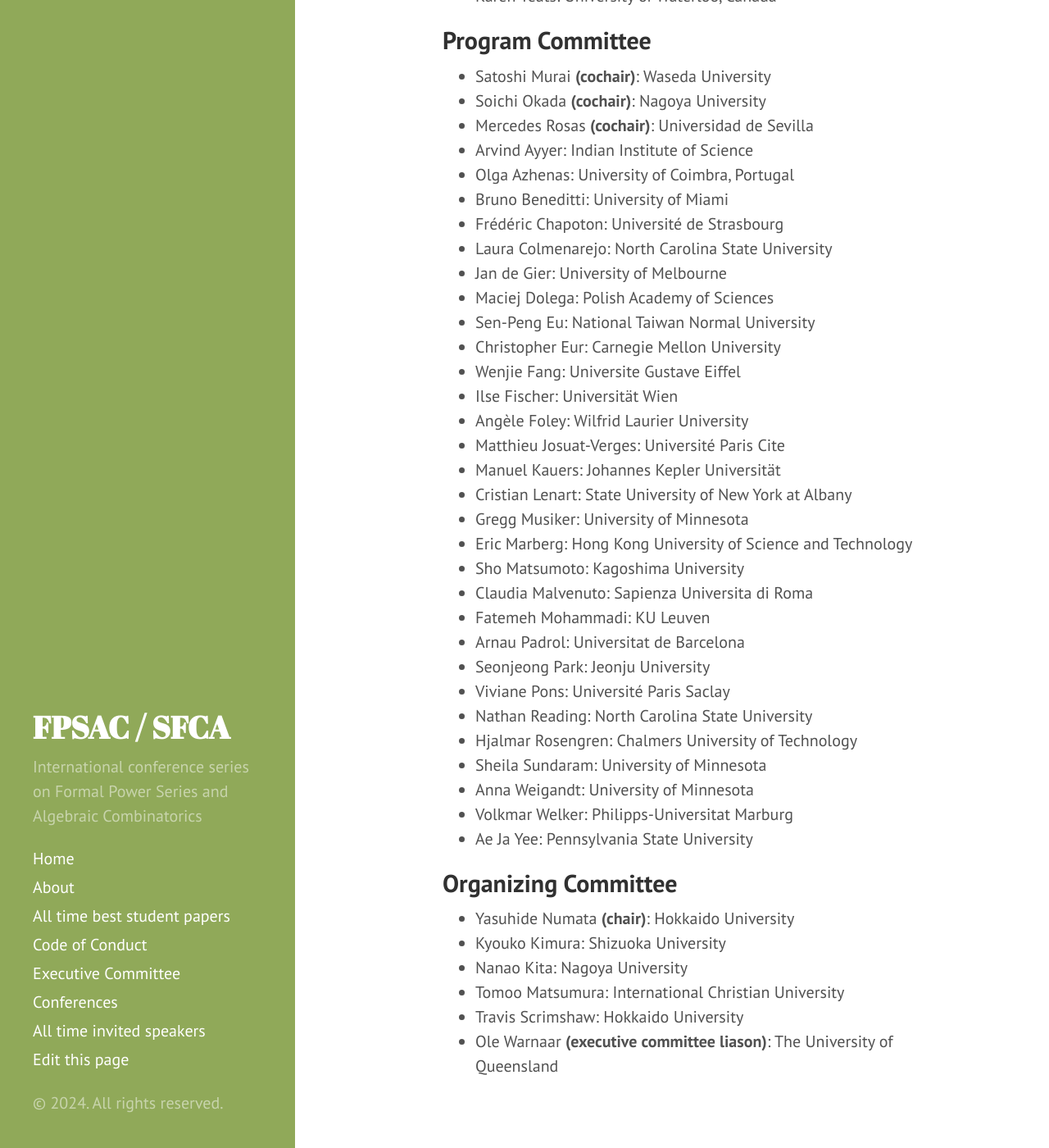
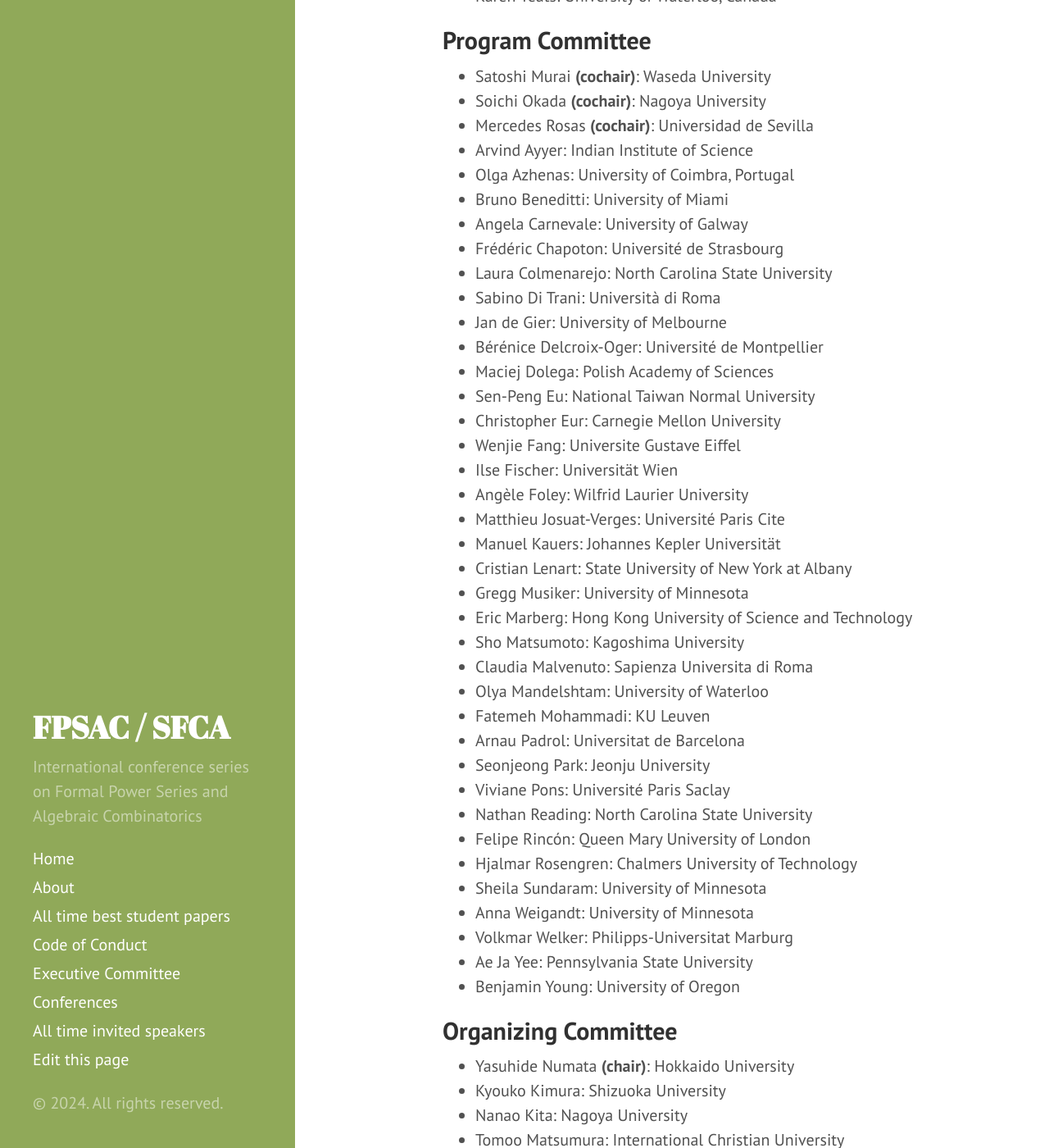
Before and after one commit to FPSAC/FPSAC.github.io, a Jekyll site: the page built from _confs/fpsac-2025.md, in a window 1280 px wide and 1400 px high, scrolled down 942 px. Shown: the whole window at 82% size. Built offline with Jekyll 4.4.1, drawn with Linux system fonts in a browser that asks for light colours.

Commit message:
Update FPSAC 2025 full PC list

```diff
--- a/_confs/fpsac-2025.md
+++ b/_confs/fpsac-2025.md
@@ -45,12 +45,18 @@
   affiliation: University of Coimbra, Portugal
 - name: Bruno Beneditti
   affiliation: University of Miami
+- name: Angela Carnevale
+  affiliation: University of Galway
 - name: Frédéric Chapoton
   affiliation: Université de Strasbourg
 - name: Laura Colmenarejo
   affiliation: North Carolina State University
+- name: Sabino Di Trani
+  affiliation: Università di Roma
 - name: Jan de Gier
   affiliation: University of Melbourne
+- name: Bérénice Delcroix-Oger
+  affiliation: Université de Montpellier
 - name: Maciej Dolega
   affiliation: Polish Academy of Sciences
 - name: Sen-Peng Eu
@@ -77,6 +83,8 @@
   affiliation: Kagoshima University
 - name: Claudia Malvenuto
   affiliation: Sapienza Universita di Roma
+- name: Olya Mandelshtam
+  affiliation: University of Waterloo
 - name: Fatemeh Mohammadi
   affiliation: KU Leuven
 - name: Arnau Padrol
@@ -87,6 +95,8 @@
   affiliation: Université Paris Saclay
 - name: Nathan Reading
   affiliation: North Carolina State University
+- name: Felipe Rincón
+  affiliation: Queen Mary University of London
 - name: Hjalmar Rosengren
   affiliation: Chalmers University of Technology
 - name: Sheila Sundaram
@@ -97,6 +107,8 @@
   affiliation: Philipps-Universitat Marburg
 - name: Ae Ja Yee
   affiliation: Pennsylvania State University
+- name: Benjamin Young
+  affiliation: University of Oregon
 
 organizing_committee:
 - name: Yasuhide Numata
```
